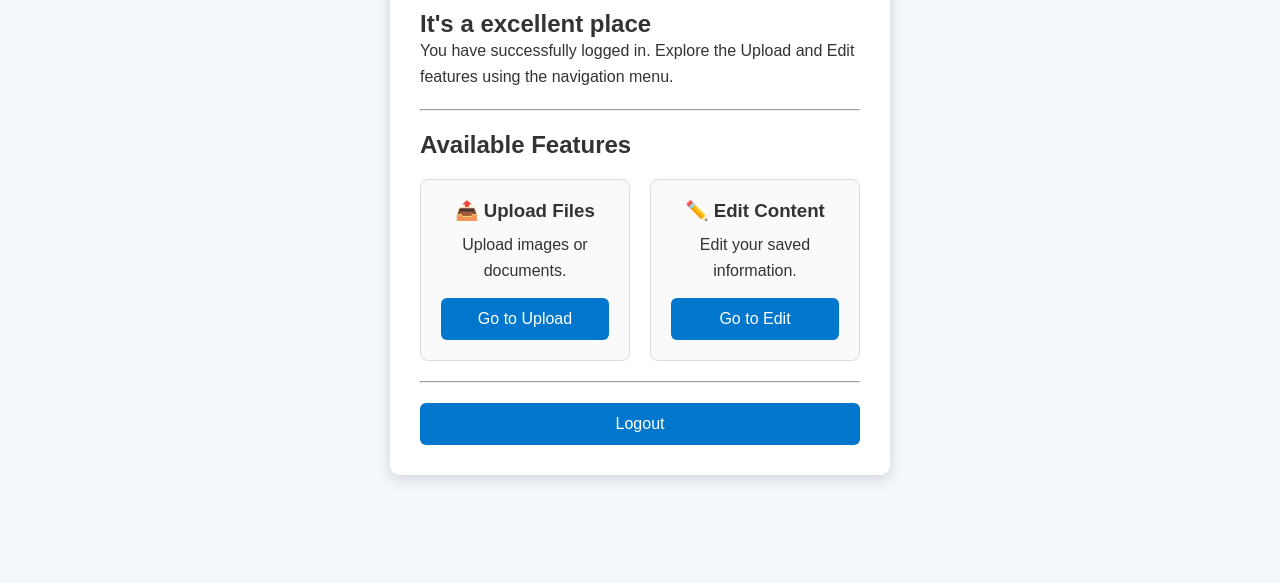
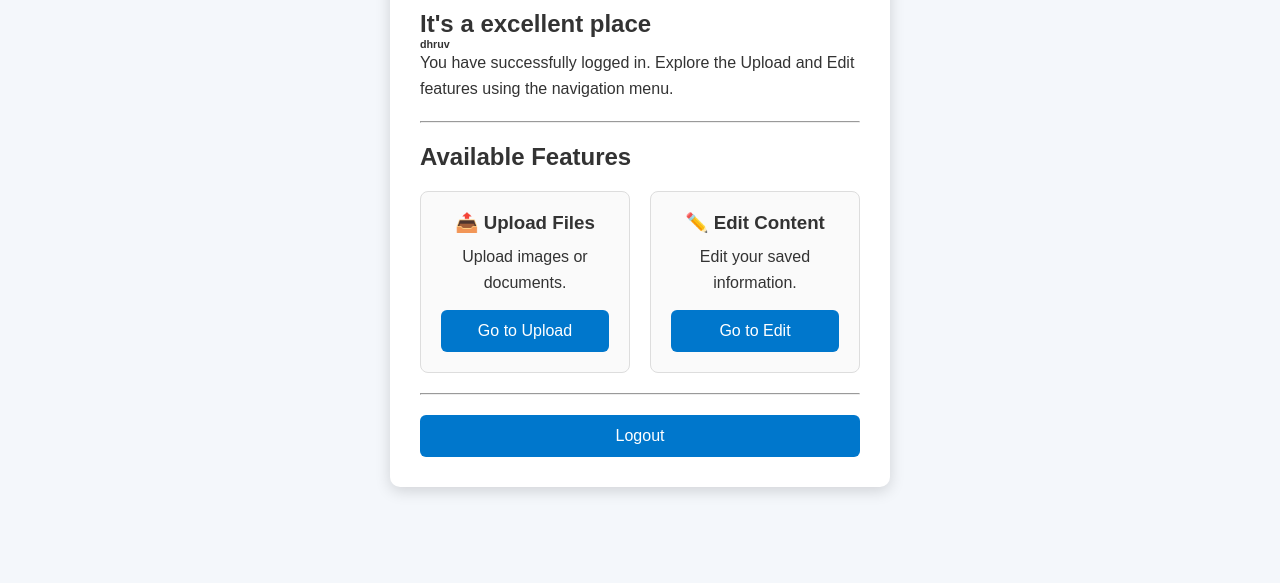
Before and after one commit to DHRUV10-R/Devops_CI-CD_pratical, a plain HTML site: page home.html in a window 1280 px wide. Shown: the part 217-800 px from the top of the page. Drawn offline with Linux system fonts and the light colour scheme.

Commit message:
Add user name display to home page

```diff
--- a/home.html
+++ b/home.html
@@ -29,6 +29,7 @@
 
             <h1>Welcome to My Web Application</h1>
             <h2>It's a excellent place </h2>
+            <h6>dhruv</h6>
 
 <p>
     You have successfully logged in.
```
